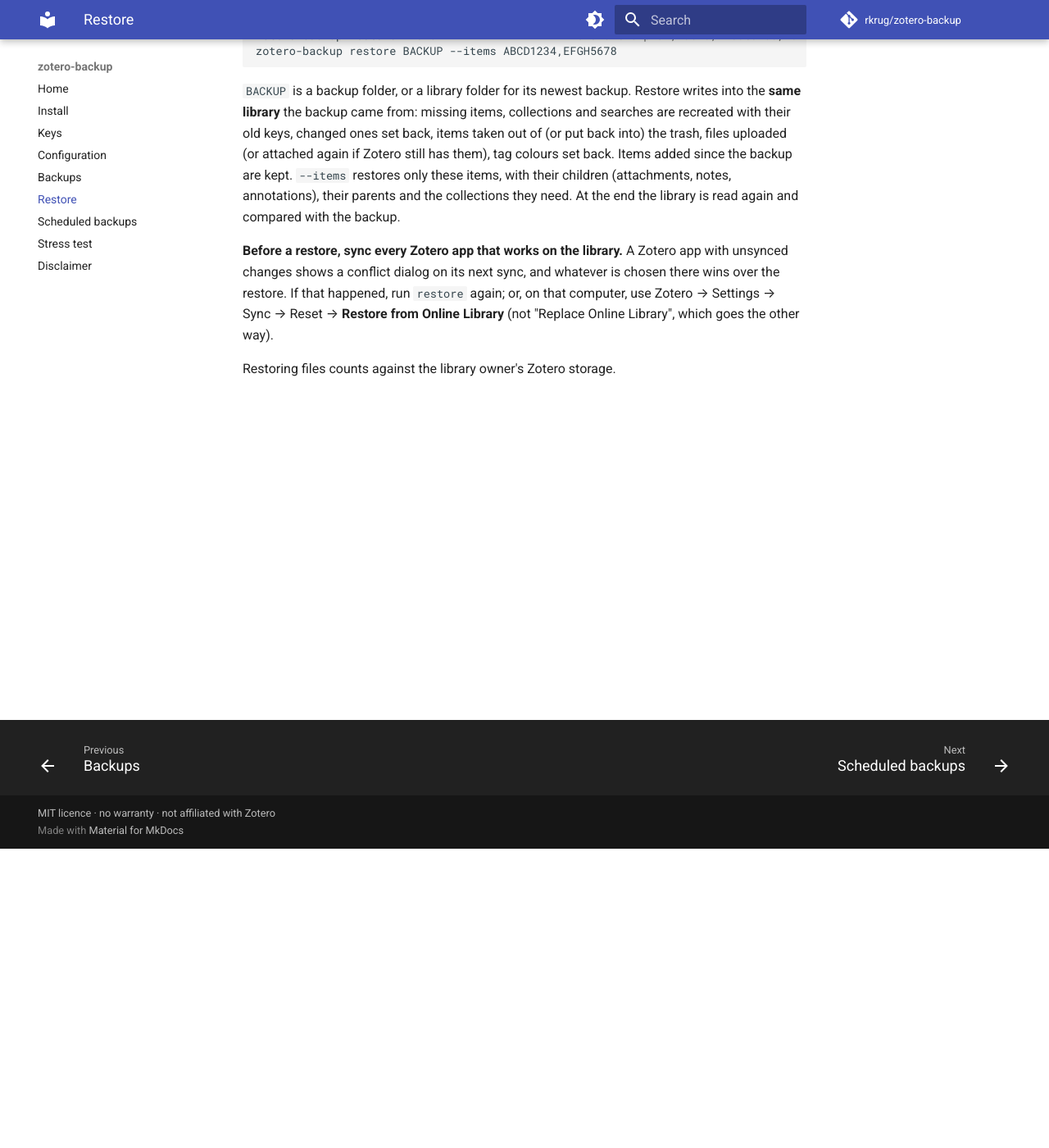
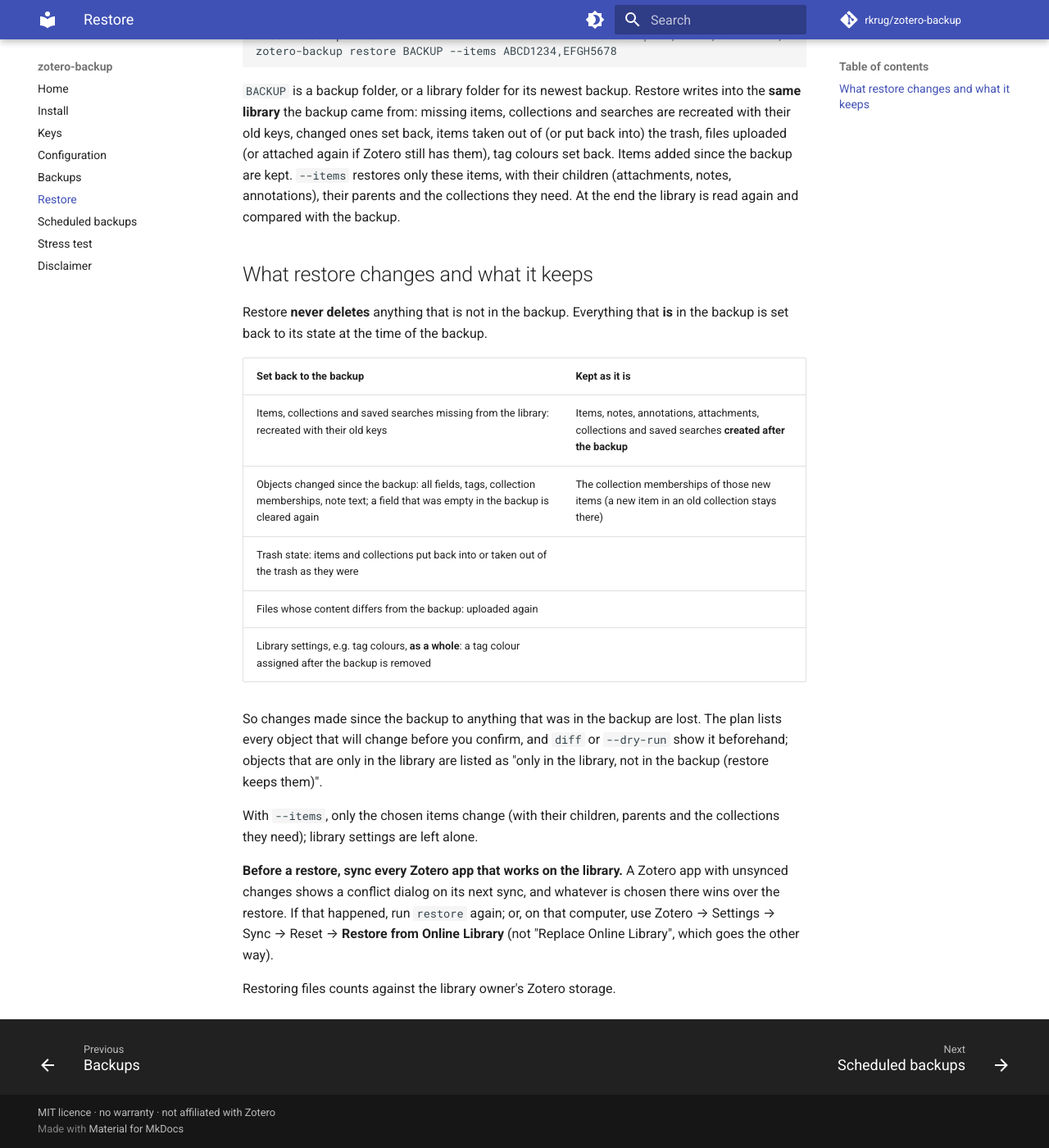
Before and after one commit to rkrug/zotero-backup, an MkDocs documentation site: the page built from docs/restore.md, in a window 1280 px wide and 1400 px high, scrolled down 365 px. Shown: the whole window at 82% size. Built offline with MkDocs 1.6.1 and Material for MkDocs 9.7.7, drawn with Linux system fonts in a browser that asks for light colours; comment, search, counter and statistics services are not loaded.

Commit message:
Docs: what restore changes and what it keeps; stresstest report shows the change found
- Restore page: restore never deletes objects not in the backup, sets
  everything in the backup back, and sets library settings (tag colours)
  back as a whole; table of what is set back and what is kept.
- stresstest: a passed "server has the change" check showed the failure
  text "no difference to the backup"; it now shows the differences found.

Co-Authored-By: Claude Opus 5.5 <noreply@anthropic.com>

```diff
--- a/docs/restore.md
+++ b/docs/restore.md
@@ -12,6 +12,22 @@ zotero-backup restore BACKUP --items ABCD1234,EFGH5678
 
 `BACKUP` is a backup folder, or a library folder for its newest backup. Restore writes into the **same library** the backup came from: missing items, collections and searches are recreated with their old keys, changed ones set back, items taken out of (or put back into) the trash, files uploaded (or attached again if Zotero still has them), tag colours set back. Items added since the backup are kept. `--items` restores only these items, with their children (attachments, notes, annotations), their parents and the collections they need. At the end the library is read again and compared with the backup.
 
+## What restore changes and what it keeps
+
+Restore **never deletes** anything that is not in the backup. Everything that **is** in the backup is set back to its state at the time of the backup.
+
+| Set back to the backup | Kept as it is |
+|---|---|
+| Items, collections and saved searches missing from the library: recreated with their old keys | Items, notes, annotations, attachments, collections and saved searches **created after the backup** |
+| Objects changed since the backup: all fields, tags, collection memberships, note text; a field that was empty in the backup is cleared again | The collection memberships of those new items (a new item in an old collection stays there) |
+| Trash state: items and collections put back into or taken out of the trash as they were | |
+| Files whose content differs from the backup: uploaded again | |
+| Library settings, e.g. tag colours, **as a whole**: a tag colour assigned after the backup is removed | |
+
+So changes made since the backup to anything that was in the backup are lost. The plan lists every object that will change before you confirm, and `diff` or `--dry-run` show it beforehand; objects that are only in the library are listed as "only in the library, not in the backup (restore keeps them)".
+
+With `--items`, only the chosen items change (with their children, parents and the collections they need); library settings are left alone.
+
 **Before a restore, sync every Zotero app that works on the library.** A Zotero app with unsynced changes shows a conflict dialog on its next sync, and whatever is chosen there wins over the restore. If that happened, run `restore` again; or, on that computer, use Zotero → Settings → Sync → Reset → **Restore from Online Library** (not "Replace Online Library", which goes the other way).
 
 Restoring files counts against the library owner's Zotero storage.
```
Also changed, not shown: 1 other file.
